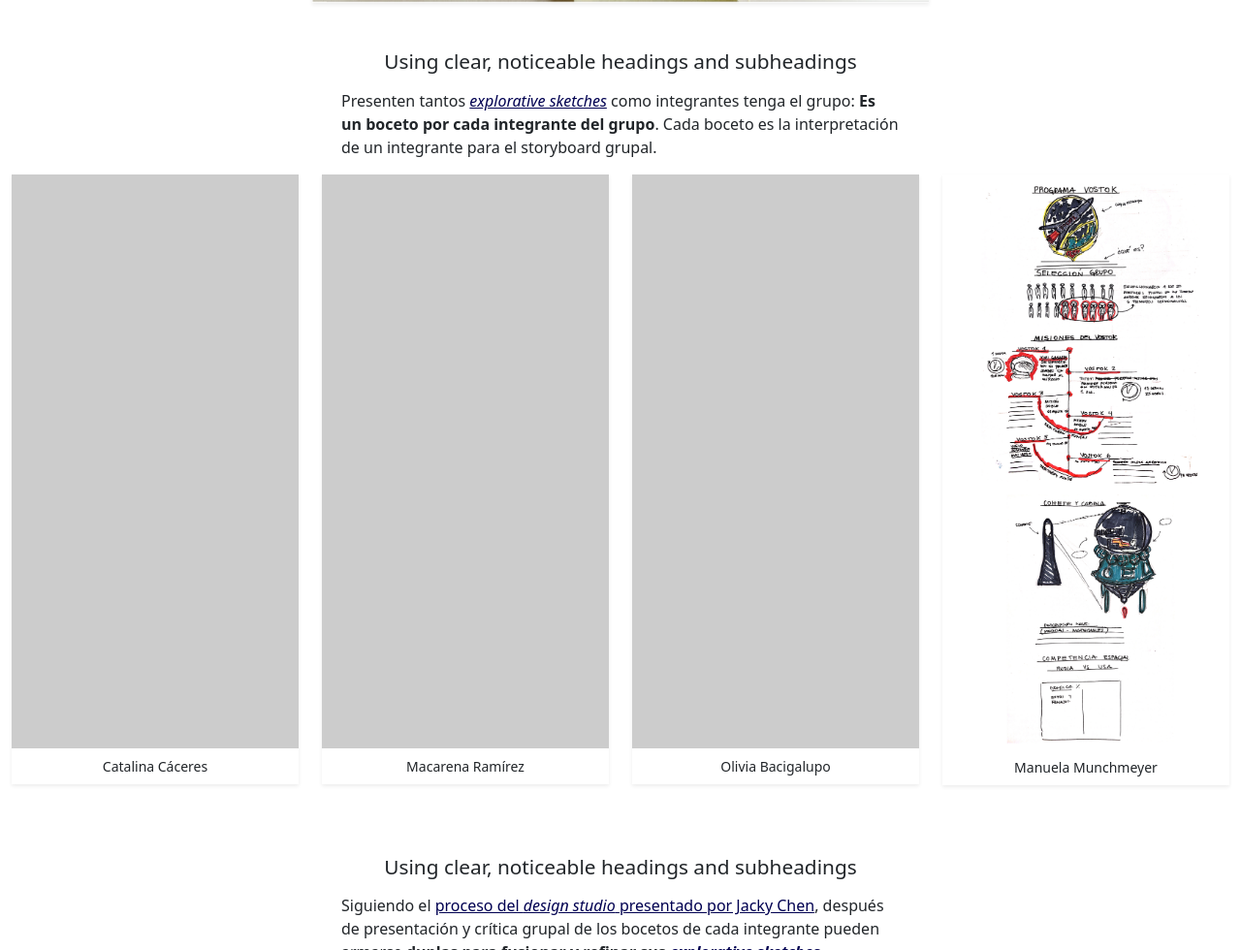
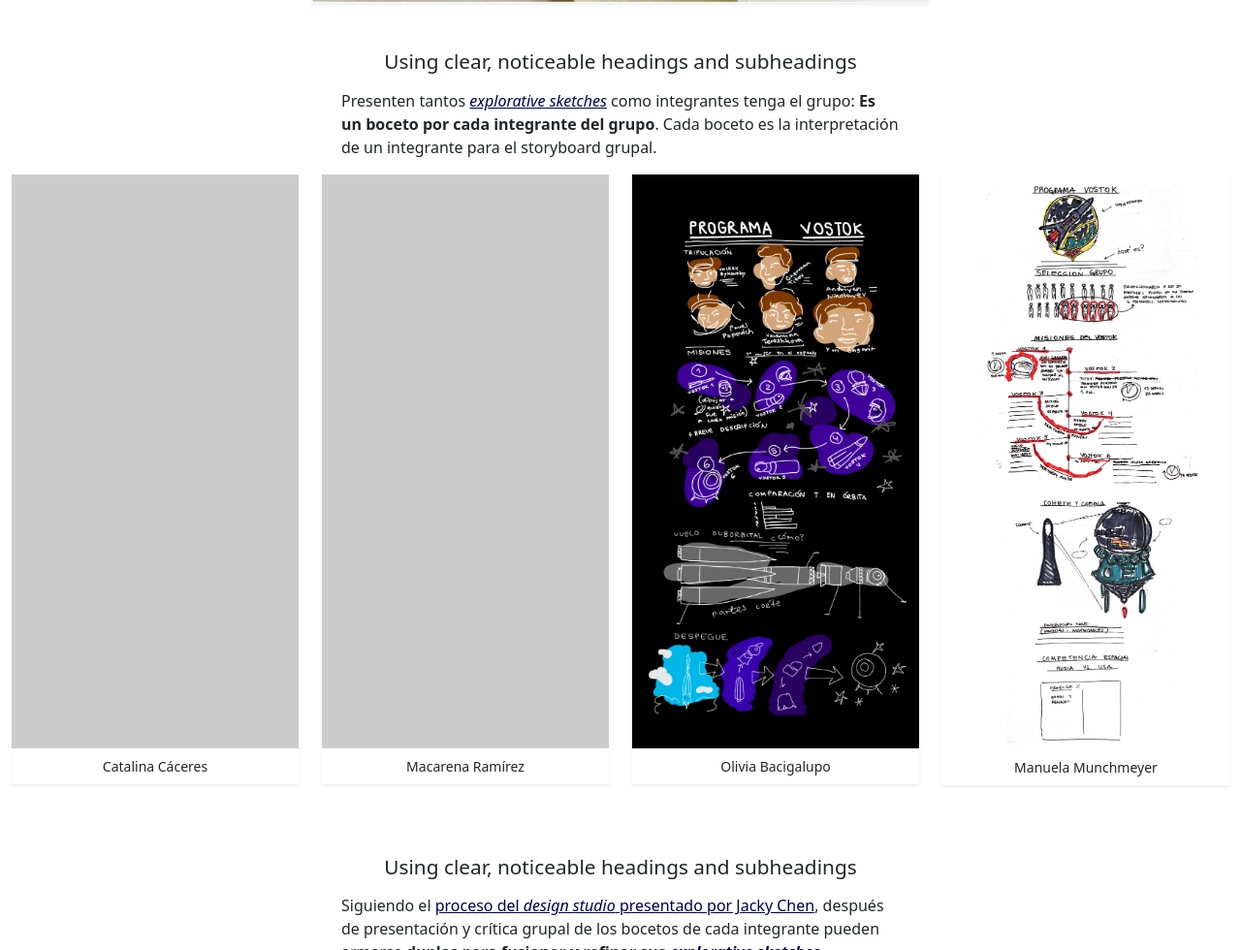
Before and after one commit to ProgramaVostok/clase-12, a plain HTML site: page index.html in a window 1280 px wide. Shown: the part 1830-2810 px from the top of the page at 97% size. Drawn offline with nearby package versions, Linux system fonts and the light colour scheme.

Commit message:
Add files via upload

```diff
--- a/index.html
+++ b/index.html
@@ -101,7 +101,7 @@
                         <!--un boceto-->
                         <div class="col text-center">
                             <figure class="shadow-sm">
-                                <img src="img/boceto.png" class="w-100" />
+                                <img src="img/boceto3.png" class="w-100" />
                                 <figcaption class="small mb-4 p-2">Olivia Bacigalupo</figcaption>
                             </figure>
                         </div>
```
Also changed, not shown: img/boceto3.png (added).
